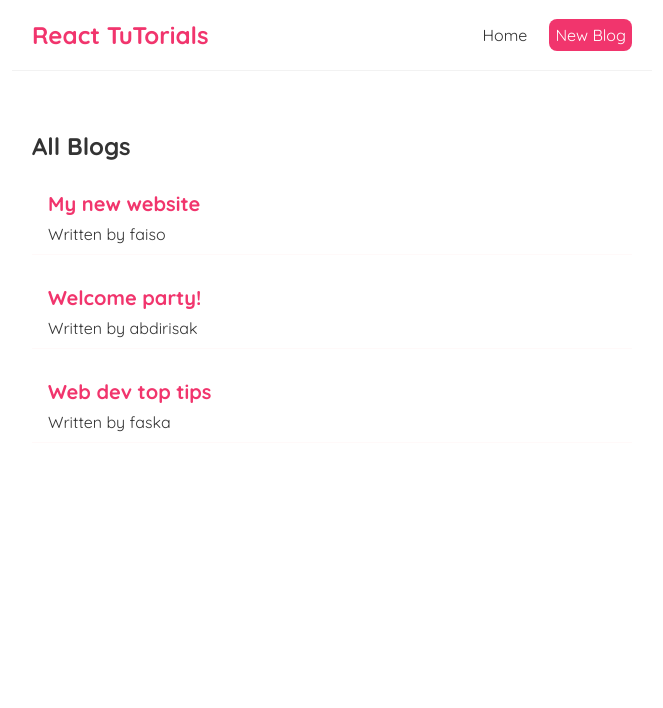
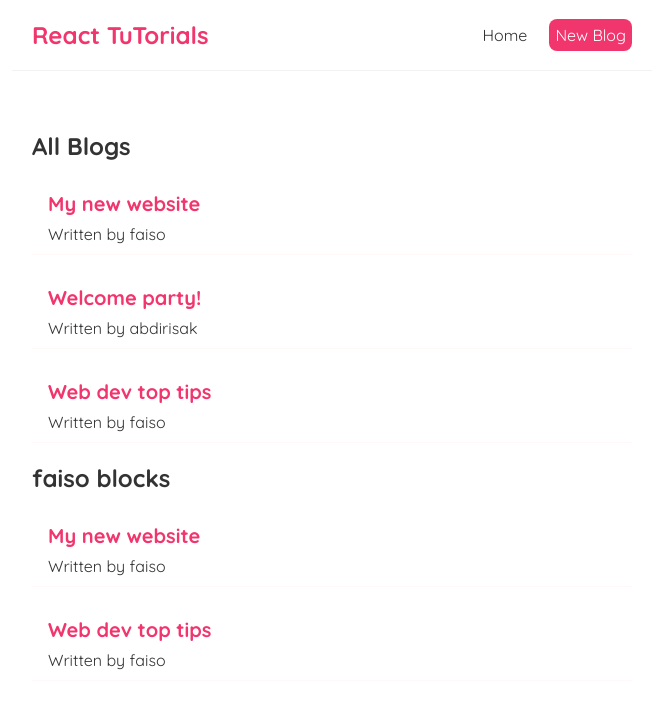
Before and after one commit to faisoabdirisak/React-Blog, a React (Create React App) app in the folder blog/: page / in a window 1280 px wide. Shown: the top 708 px of the page, without its empty margins (308-971 px from the left). Built offline with nearby package versions, Linux system fonts and the light colour scheme.

Commit message:
adds reusung components

```diff
--- a/blog/src/Home.js
+++ b/blog/src/Home.js
@@ -6,7 +6,7 @@ const Home = () => {
     const [blogs, setBlogs]= useState([
     { title: 'My new website', body: 'lorem ipsum...', author: 'faiso', id: 1 },
     { title: 'Welcome party!', body: 'lorem ipsum...', author: 'abdirisak', id: 2 },
-    { title: 'Web dev top tips', body: 'lorem ipsum...', author: 'faska', id: 3 }
+    { title: 'Web dev top tips', body: 'lorem ipsum...', author: 'faiso', id: 3 }
     ]);
 
 
@@ -14,6 +14,7 @@ const Home = () => {
     return (
         <div className="home">
             <BlogList blogs={blogs} title='All Blogs'/>
+              <BlogList blogs={blogs.filter((blog)=> blog.author==='faiso')} title='faiso blocks'/>
         </div>
     );
 }
```
